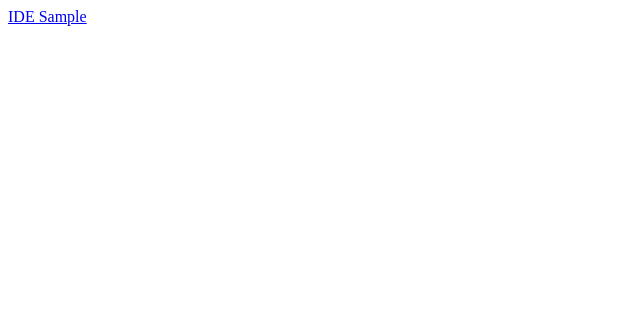
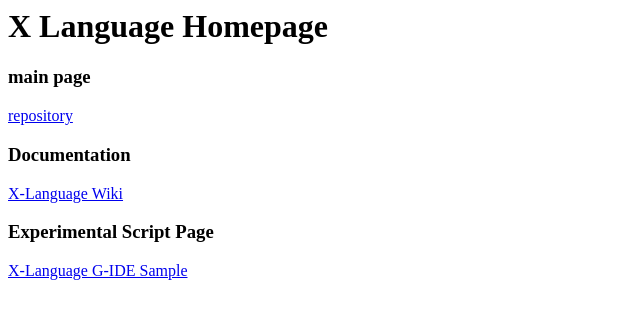
Before and after one commit to mu-tan8/Language_X, a plain HTML site: page index.html in a window 1280 px wide. Shown: the whole page, without its empty margins (0-640 px from the left). Drawn offline with Linux system fonts and the light colour scheme.

Commit message:
Update index.html

```diff
--- a/index.html
+++ b/index.html
@@ -1,5 +1,14 @@
 <html>
+<head>
+  <title>X Language HomePage</title>
+</head>
 <body>
-<a href="IDE/IDE.htm">IDE Sample</a>
+<h1>X Language Homepage</h1>
+<h3>main page</h3>
+<a href="https://github.com/mu-tan8/Language_X">repository</a>
+<h3>Documentation</h3>
+<a href="https://github.com/mu-tan8/Language_X/wiki">X-Language Wiki</a>
+<h3>Experimental Script Page</h3>
+<a href="IDE/IDE.htm">X-Language G-IDE Sample</a>
 </body>
 </html>
```
